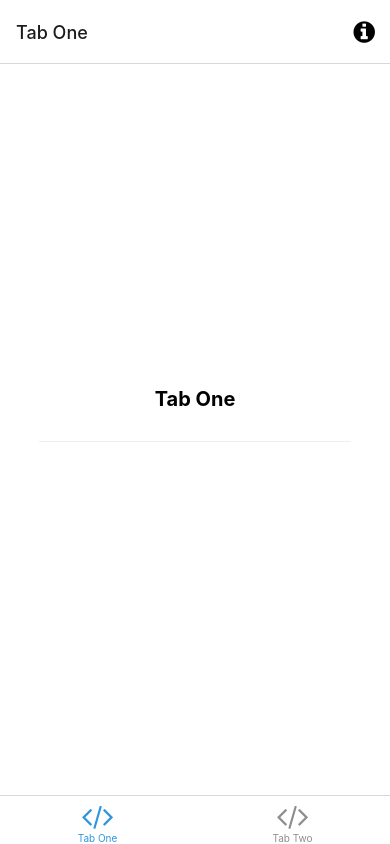
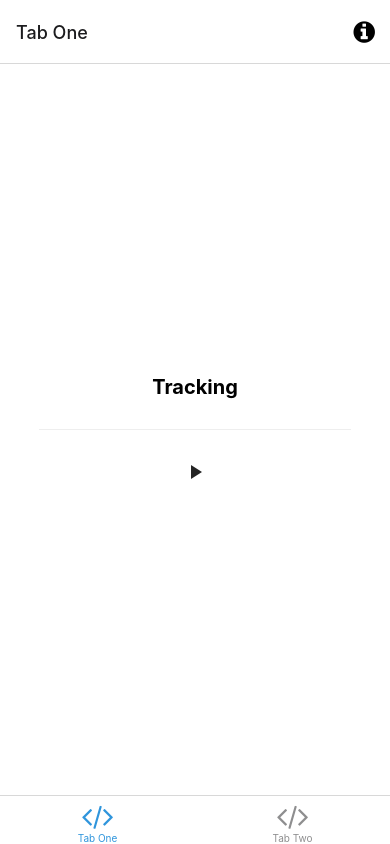
Before and after one commit to xavieramoros/trackit, a React Native app: screen /TabOne in a window 390 px wide. Built offline with nearby package versions, Linux system fonts and the light colour scheme; what expo-linking would draw is missing.

Commit message:
Add react-native-elements and types. Add themed icon and buttons. Add new TimeTracking component WIP

```diff
--- a/components/Themed.tsx
+++ b/components/Themed.tsx
@@ -4,6 +4,8 @@
  */
 
 import { Text as DefaultText, View as DefaultView } from 'react-native';
+import { Icon as DefaultIcon, Button as DefaultButton, ButtonProps as DefaultButtonProps, IconProps as DefaultIconProps } from 'react-native-elements';
+
 
 import Colors from '../constants/Colors';
 import useColorScheme from '../hooks/useColorScheme';
@@ -29,17 +31,37 @@ type ThemeProps = {
 
 export type TextProps = ThemeProps & DefaultText['props'];
 export type ViewProps = ThemeProps & DefaultView['props'];
+export type IconProps = ThemeProps & DefaultIconProps;
+export type ButtonProps = ThemeProps & DefaultButtonProps;
 
-export function Text(props: TextProps) {
+export const Text = (props: TextProps) => {
   const { style, lightColor, darkColor, ...otherProps } = props;
   const color = useThemeColor({ light: lightColor, dark: darkColor }, 'text');
 
   return <DefaultText style={[{ color }, style]} {...otherProps} />;
 }
 
-export function View(props: ViewProps) {
+export const View = (props: ViewProps) => {
   const { style, lightColor, darkColor, ...otherProps } = props;
   const backgroundColor = useThemeColor({ light: lightColor, dark: darkColor }, 'background');
 
   return <DefaultView style={[{ backgroundColor }, style]} {...otherProps} />;
 }
+
+export const Button = (props: ButtonProps) => {
+  const { lightColor, darkColor, ...otherProps } = props;
+  const buttonBackgroundColor = useThemeColor({ light: lightColor, dark: darkColor }, 'buttonBackgroundColor');
+  const buttonTitleColor = useThemeColor({ light: lightColor, dark: darkColor }, 'buttonTitleColor');
+
+  return <DefaultButton titleStyle={{ color: buttonTitleColor}} buttonStyle={{ backgroundColor: buttonBackgroundColor}} {...otherProps} />;
+}
+
+export const Icon = (props: IconProps) => {
+  const { style, lightColor, darkColor, ...otherProps } = props;
+  const theme = useColorScheme();
+  const iconColor = useThemeColor({ light: lightColor, dark: darkColor }, 'iconColor');
+
+  return <DefaultIcon
+    reverse={theme === 'dark'} reverseColor={iconColor}
+    {...otherProps} />;
+}
--- /dev/null
+++ b/components/TimeTracking.tsx
@@ -0,0 +1,20 @@
+import * as React from 'react';
+
+import { View } from 'react-native';
+import { ThemeProvider, createTheme, useTheme } from '@rneui/themed';
+
+import { Icon , Button } from './Themed'
+
+const TimeTracking = () => {
+  const handlePress = () => {
+
+  }
+
+  return <View>
+      <Icon
+        name='play-arrow'
+        onPress={handlePress}/>
+    </View>
+}
+
+export default TimeTracking;
--- a/constants/Colors.ts
+++ b/constants/Colors.ts
@@ -8,6 +8,9 @@ export default {
     tint: tintColorLight,
     tabIconDefault: '#ccc',
     tabIconSelected: tintColorLight,
+    iconColor: '#000',
+    buttonBackgroundColor: tintColorLight,
+    buttonTitleColor: '#fff',
   },
   dark: {
     text: '#fff',
@@ -15,5 +18,8 @@ export default {
     tint: tintColorDark,
     tabIconDefault: '#ccc',
     tabIconSelected: tintColorDark,
+    iconColor: '#fff',
+    buttonBackgroundColor: '#000',
+    buttonTitleColor: '#fff'
   },
 };
--- a/hooks/useColorScheme.ts
+++ b/hooks/useColorScheme.ts
@@ -3,6 +3,10 @@ import { ColorSchemeName, useColorScheme as _useColorScheme } from 'react-native
 // The useColorScheme value is always either light or dark, but the built-in
 // type suggests that it can be null. This will not happen in practice, so this
 // makes it a bit easier to work with.
-export default function useColorScheme(): NonNullable<ColorSchemeName> {
-  return _useColorScheme() as NonNullable<ColorSchemeName>;
+const useColorScheme = (): NonNullable<ColorSchemeName> => {
+  // return _useColorScheme() as NonNullable<ColorSchemeName>;
+  return 'light';
+  // return 'dark';
 }
+
+export default  useColorScheme;
--- a/package.json
+++ b/package.json
@@ -17,6 +17,8 @@
     "@react-navigation/bottom-tabs": "^6.0.5",
     "@react-navigation/native": "^6.0.2",
     "@react-navigation/native-stack": "^6.1.0",
+    "@rneui/base": "^4.0.0-rc.7",
+    "@rneui/themed": "^4.0.0-rc.7",
     "expo": "~47.0.12",
     "expo-asset": "~8.7.0",
     "expo-constants": "~14.0.2",
@@ -37,6 +39,7 @@
     "@babel/core": "^7.12.9",
     "@types/react": "~18.0.24",
     "@types/react-native": "~0.70.6",
+    "@types/react-native-elements": "^0.18.0",
     "jest": "^26.6.3",
     "jest-expo": "~47.0.1",
     "react-test-renderer": "18.1.0",
--- a/screens/TabOneScreen.tsx
+++ b/screens/TabOneScreen.tsx
@@ -1,13 +1,17 @@
 import { StyleSheet } from 'react-native';
 
 import { Text, View } from '../components/Themed';
+import TimeTracking from '../components/TimeTracking';
 import { RootTabScreenProps } from '../types';
 
 export default function TabOneScreen({ navigation }: RootTabScreenProps<'TabOne'>) {
   return (
     <View style={styles.container}>
-      <Text style={styles.title}>Tab One</Text>
+      <Text style={styles.title}>Tracking</Text>
       <View style={styles.separator} lightColor="#eee" darkColor="rgba(255,255,255,0.1)" />
+      <TimeTracking //onPlay={}
+        //onPause={}
+      />
     </View>
   );
 }
```
Also changed, not shown: 1 other file (tests, documents, lock files or other folders).
